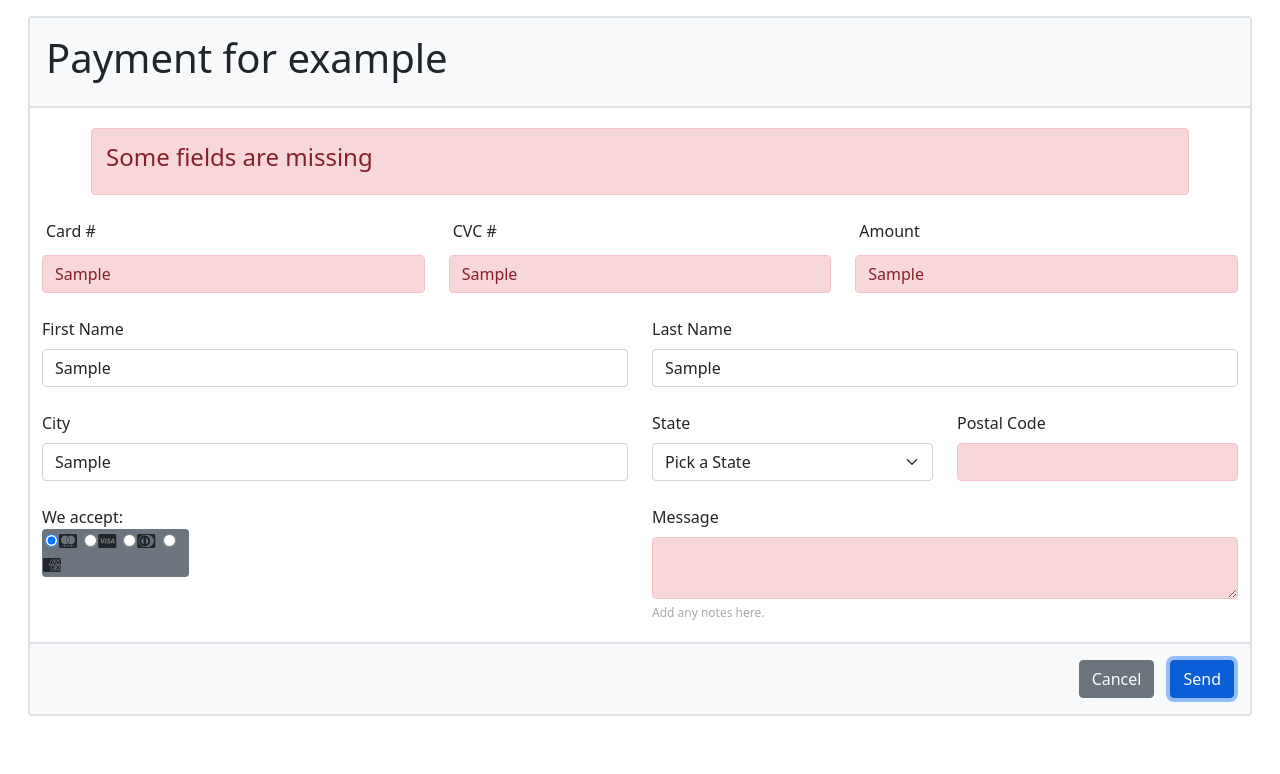
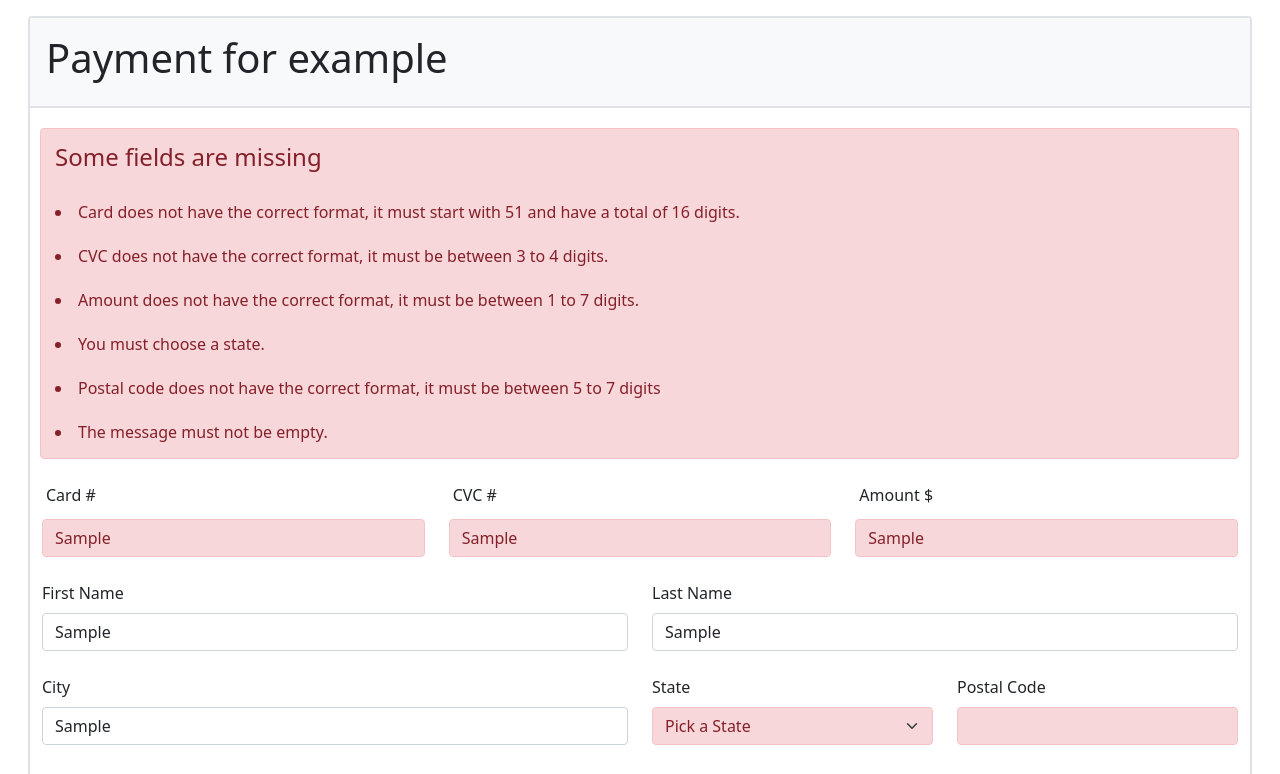
Before and after one commit to crisepu/HTML5-Form-Validations, a plain HTML site: page index.html in a window 1280 px wide. Both pictures are taken after typing "Sample", "Sample", "Sample", "Sample", "Sample", "Sample" into the empty fields and a click on the button "Send". Shown: the top 774 px of the page. Drawn offline with nearby package versions, Linux system fonts and the light colour scheme.

Commit message:
exercise finish with validations

```diff
--- a/index.html
+++ b/index.html
@@ -17,11 +17,27 @@
 <body>
     <div class="container-fluid">
         <form class="row border border-2 rounded m-3 " id="loginForm">
-            <div class="col-12 bg-light border-bottom border-2 p-3">
+            <div class="col-md-12 bg-light border-bottom border-2 p-3">
                 <h1>Payment for example</h1>
             </div>
-            <div class="alert alert-danger g-1 p-1" role="alert" id="bigAlert" style="display: none;">
+            <div class="col-md-12 alert alert-danger p-1" id="bigAlert" style="display: none">
                 <h4>Some fields are missing</h4>
+                <li id="cardAlert" style="display: none">Card does not have the correct format, it must start with 51
+                    and have a total of 16 digits.</li>
+                <li id="cvcAlert" style="display: none">CVC does not have the correct format, it must be between 3 to 4
+                    digits.</li>
+                <li id="amountAlert" style="display: none">Amount does not have the correct format, it must be between 1
+                    to 7 digits.</li>
+                <li id="firstNameAlert" style="display: none">First name does not have the correct format, it must start
+                    with a capital letter and contain only letters.</li>
+                <li id="lastNameAlert" style="display: none">Last name does not have the correct format,it must start
+                    with a capital letter and contain only letters.</li>
+                <li id="cityAlert" style="display: none">City does not have the correct format, it must start with a
+                    capital letter and contain only letters.</li>
+                <li id="stateAlert" style="display: none">You must choose a state.</li>
+                <li id="postalCodeAlert" style="display: none">Postal code does not have the correct format, it must be
+                    between 5 to 7 digits</li>
+                <li id="messageAlert" style="display: none">The message must not be empty.</li>
             </div>
             <div class="col-md-4">
                 <label class="form-label p-1">Card #</label>
@@ -32,7 +48,7 @@
                 <input class="form-control" id="inputCVC" placeholder="0000">
             </div>
             <div class="col-md-4">
-                <label class="form-label p-1">Amount</label>
+                <label class="form-label p-1">Amount $</label>
                 <input class="form-control" id="inputAmount" placeholder="Amount">
             </div>
             <div class="col-6">
@@ -41,7 +57,7 @@
             </div>
             <div class="col-6">
                 <label class="form-label"><br>Last Name</label>
-                <input class="form-control" id="inputLastName" >
+                <input class="form-control" id="inputLastName">
             </div>
             <div class="col-md-6">
                 <label class="form-label"><br>City</label>
@@ -50,7 +66,7 @@
             <div class="col-md-3">
                 <label class="form-label"><br>State</label>
                 <select id="inputState" class="form-select">
-                    <option selected>Pick a State</option>
+                    <option selected value="">Pick a State</option>
                     <option>Bio-Bio</option>
                     <option>Ñuble</option>
                     <option>Metropolitana</option>
@@ -86,7 +102,7 @@
                 <div class="d-grid gap-2 d-md-flex justify-content-md-end">
                     <button class="btn btn-secondary me-md-2" type="reset">Cancel</button>
                     <button class="btn btn-primary" type="submit">Send</button>
-                  </div>
+                </div>
             </div>
         </form>
     </div>
--- a/style.css
+++ b/style.css
@@ -1,8 +1,9 @@
 .alert {
-    width: 90%;
-    margin: auto;
+    width: 98.3%;
     margin-top: 20px;
     margin-bottom: 20px;
+    margin-left: 10px;
+    margin-right: 10px;
 }
 h4 {
     padding: 10px;
@@ -18,3 +19,6 @@ h4 {
     color: darkgrey;
     margin-bottom: 20px;
 }
+li {
+    padding: 10px;
+}
--- a/validation.js
+++ b/validation.js
@@ -15,6 +15,17 @@ loginForm.addEventListener('submit', (e) => {
     let inputMessage = document.querySelector("#inputMessage");
     let principalAlert = document.querySelector("#bigAlert");
 
+    let cardAlert = document.querySelector("#cardAlert");
+    let cvcAlert = document.querySelector("#cvcAlert");
+    let amountAlert = document.querySelector("#amountAlert");
+    let firstNameAlert = document.querySelector("#firstNameAlert");
+    let lastNameAlert = document.querySelector("#lastNameAlert");
+    let cityAlert = document.querySelector("#cityAlert");
+    let stateAlert = document.querySelector("#stateAlert");
+    let postalCodeAlert = document.querySelector("#postalCodeAlert");
+    let messageAlert = document.querySelector("#messageAlert");
+
+
     let patternCard = /5[1-5][0-9]{14}$/; // expresion regular mastercard
     let patternCVC = /^[0-9]{3,4}$/;
     let patternAmount = /^[0-9]{1,7}$/;
@@ -29,51 +40,87 @@ loginForm.addEventListener('submit', (e) => {
     if (!patternCard.test(inputCard.value)) {
         inputCard.classList.add("alert-danger");
         activePrincipalAlert();
+        cardAlert.style.display = "";
         flag = false;
+    } else {
+        inputCard.classList.remove("alert-danger");
+        cardAlert.style.display = "none";
     }
     if (!patternCVC.test(inputCVC.value)) {
         inputCVC.classList.add("alert-danger");
         activePrincipalAlert();
+        cvcAlert.style.display = "";
         flag = false;
+    } else {
+        inputCVC.classList.remove("alert-danger");
+        cvcAlert.style.display = "none";
     }
     if (!patternAmount.test(inputAmount.value)) {
         inputAmount.classList.add("alert-danger");
         activePrincipalAlert();
+        amountAlert.style.display = "";
         flag = false;
+    } else {
+        inputAmount.classList.remove("alert-danger");
+        amountAlert.style.display = "none";
     }
     if (!patternNameCity.test(inputFirstName.value)) {
         inputFirstName.classList.add("alert-danger");
         activePrincipalAlert();
+        firstNameAlert.style.display = "";
         flag = false;
+    } else {
+        inputFirstName.classList.remove("alert-danger");
+        firstNameAlert.style.display = "none";
     }
     if (!patternNameCity.test(inputLastName.value)) {
         inputLastName.classList.add("alert-danger");
         activePrincipalAlert();
+        lastNameAlert.style.display = "";
         flag = false;
+    } else {
+        inputLastName.classList.remove("alert-danger");
+        lastNameAlert.style.display = "none";
     }
     if (!patternNameCity.test(inputCity.value)) {
         inputCity.classList.add("alert-danger");
         activePrincipalAlert();
+        cityAlert.style.display = "";
         flag = false;
+    } else {
+        inputCity.classList.remove("alert-danger");
+        cityAlert.style.display = "none";
     }
     if (!patternPostalCode.test(inputPostalCode.value)) {
         inputPostalCode.classList.add("alert-danger");
         activePrincipalAlert();
+        postalCodeAlert.style.display = "";
         flag = false;
+    } else {
+        inputPostalCode.classList.remove("alert-danger");
+        postalCodeAlert.style.display = "none";
     }
-    if (!patternMessage.test(inputMessage.value)) {
+    if (inputMessage.value == "") {
         inputMessage.classList.add("alert-danger");
         activePrincipalAlert();
+        messageAlert.style.display = "";
         flag = false;
+    } else {
+        inputMessage.classList.remove("alert-danger");
+        messageAlert.style.display = "none";
     }
-    if (inputState == "Pick a State") {
+    if (inputState.value == "") {
         inputState.classList.add("alert-danger");
         activePrincipalAlert();
+        stateAlert.style.display = "";
         flag = false;
+    } else {
+        inputState.classList.remove("alert-danger");
+        stateAlert.style.display = "none";
     }
     //console.log(inputCreditCard.value);
     //Validacion Card
-
+    console.log(inputMessage.value)
 
 
 
```
